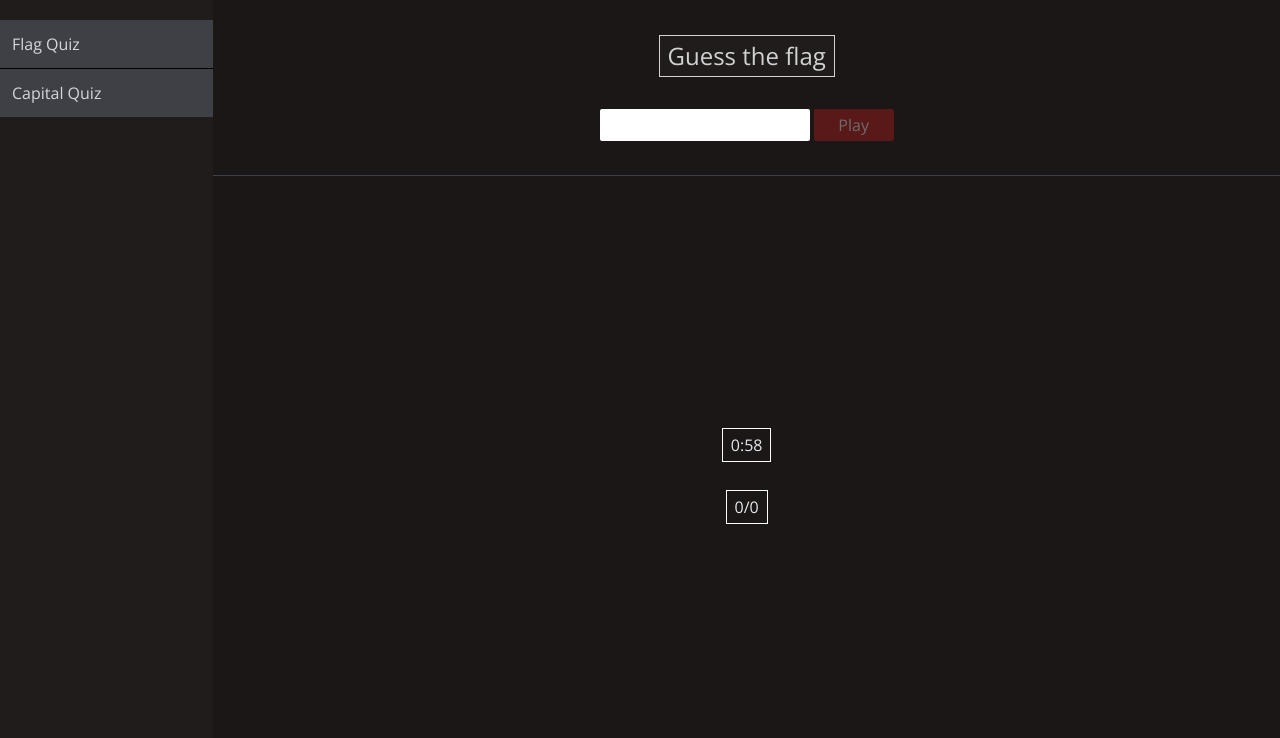
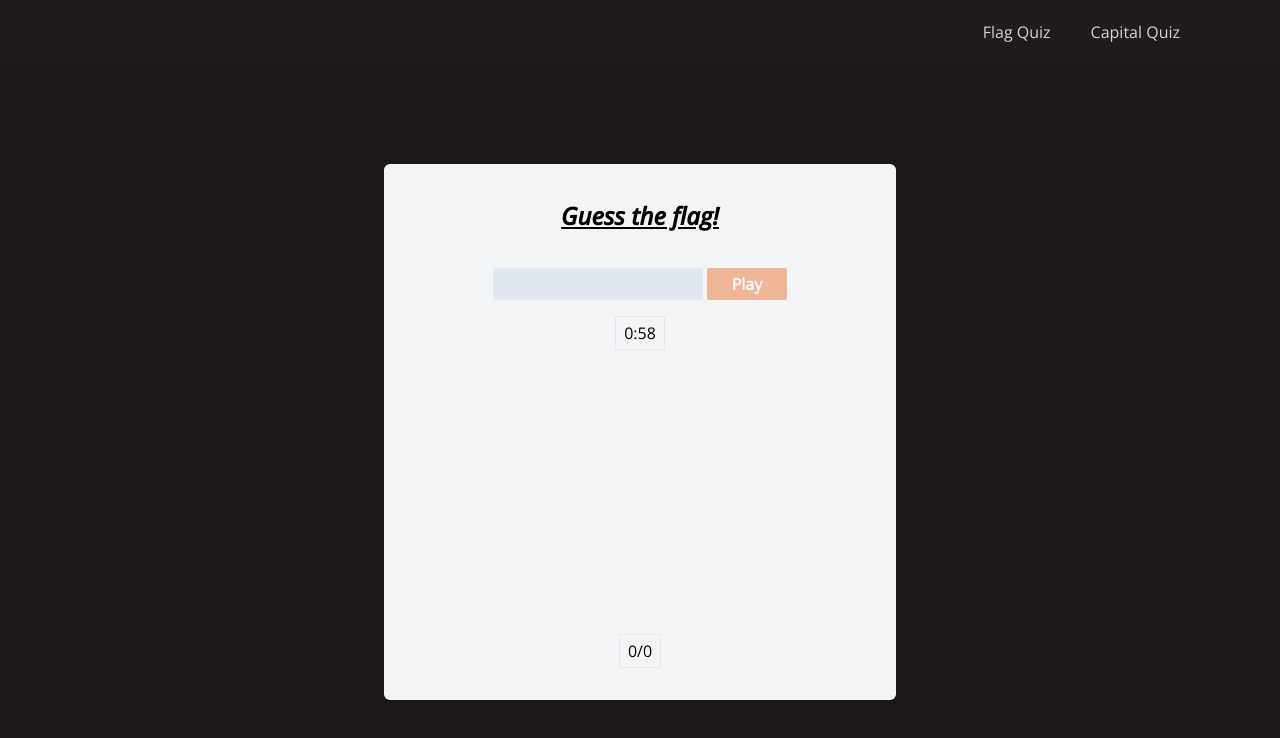
Before and after one commit to gering2/geography-quizzes, a React (Create React App) app: page / in a window 1280 px wide. Both pictures are taken after a click on the button "Play". Shown: the top 738 px of the page. Built offline with nearby package versions, Linux system fonts and the light colour scheme; no server answers.

Commit message:
update styling

```diff
--- a/src/Components/Flags.js
+++ b/src/Components/Flags.js
@@ -5,9 +5,9 @@ export default function Flags(props) {
 
   return (
     !props.showModal?
-    <div class="bg-zinc-800 shadow-2xl rounded-sm ">
+    <div class="w-80 h-64 max-w-100">
     {props.country ?
-    <img class = "w-80 max-h-64 max-w-100"src={props.country.flag}></img>:<div></div> }
+    <img class = "object-contain "src={props.country.flag}></img>:<div></div> }
     </div>:null
   )
 }
--- a/src/Components/GuessInput.js
+++ b/src/Components/GuessInput.js
@@ -2,11 +2,11 @@ import React from 'react'
 
 export default function GuessInput({activeGame,showModal,handleInputChange,checkForSubmit,startGame}) {
   return (
-    <div class = "solid border-b border-zinc-700 flex  flex-none flex-col items-center flex-none justify-center h-44" >
-      <p class="text-white bg-[#201C1C] border-opacity-80 text-opacity-80 text-2xl border border-white py-1 p-2">Guess the flag</p>
+    <div class = " flex  flex-none flex-col items-center flex-none justify-center" >
+      <p class="  text-opacity-80 text-2xl font-semibold py-1 p-2 underline italic">Guess the flag!</p>
       <div class = "mt-8 flex items-center justify-center flex-row">
-        <input  id = 'guessInput' autocomplete="off" disabled={!activeGame} onKeyDown={(e) => {checkForSubmit(e)}} onChange ={(e) => handleInputChange(e)} class="rounded-sm mr-1 px-1 py-1 focus:outline-none disabled:opacity-10 p-0 mdt-auto mdb-4" ></input>
-        <button disabled = {activeGame || showModal}  class=" w-20 rounded-sm disabled:opacity-40 disabled:hover:bg-red-700 px-0 py-1  text-gray-200 justify-center relative bg-red-700 hover:bg-red-900 mdt-12" onClick={startGame}>Play</button>
+        <input  id = 'guessInput' autocomplete="off" disabled={!activeGame} onKeyDown={(e) => {checkForSubmit(e)}} onChange ={(e) => handleInputChange(e)} class="font-semibold rounded-sm bg-slate-200 mr-1 px-1 py-1 focus:outline-none disabled:opacity-10 p-0 mdt-auto mdb-4" ></input>
+        <button disabled = {activeGame || showModal}  class="w-20 rounded-sm disabled:opacity-40 disabled:hover:bg-blue-700 px-0 py-1  text-white justify-center relative bg-orange-600 font-bold hover:bg-orange-800 mdt-12" onClick={startGame}>Play</button>
       </div>
     </div>
   )
--- a/src/Components/QuizAnswer.js
+++ b/src/Components/QuizAnswer.js
@@ -43,6 +43,6 @@ export default function QuizAnswer({setNumberCorrect,setNumberGuessed,numberCorr
   },[country])
 
   return (
-    <button disabled={questionAnswered} onClick = {(e) => handleAnswerClick(e)} class={`rounded-sm mb-2 mt-1 flex justify-center text-white text-opacity-90  w-[40%] py-6 text-2xl cursor-pointer rounded-md  ${incorrectAnswer?"bg-[#D10203]":correctAnswer?"bg-[#00FF00]":"bg-[#333333]"}`}>{answer}</button>
+    <button disabled={questionAnswered} onClick = {(e) => handleAnswerClick(e)} class={`rounded-sm font-semibold mb-2 mt-1 flex justify-center text-white text-opacity-90  w-[30%] py-4 text-2xl cursor-pointer rounded-md  ${incorrectAnswer?"bg-[#D10203]":correctAnswer?"bg-[#00FF00]":"bg-orange-500"}`}>{answer}</button>
   )
 }
--- a/src/Components/QuizAnswers.js
+++ b/src/Components/QuizAnswers.js
@@ -16,7 +16,7 @@ export default function QuizAnswers(props) {
       {[...props.quizAnswers].map((quizCountry) => { //render 4 multiple choice questions
         return <QuizAnswer key={quizCountry.name} setNumberCorrect = {props.setNumberCorrect} setNumberGuessed={props.setNumberGuessed} numberCorrect = {props.numberCorrect} numberGuessed={props.numberGuessed} questionAnswered={questionAnswered} setQuestionAnswered={setQuestionAnswered} answer={quizCountry.capital} country={props.country}  ></QuizAnswer>
       })}
-      {!quizFinished? <button disabled = {!questionAnswered} onClick = {props.chooseRandomCountry} class="rounded-sm mb-4 px-3 py-2 mt-6 bg-red-700  hover:bg-red-900 text-white cursor-pointer">Next&nbsp;{/*String.fromCharCode(8594)*/}</button>: <button  disabled={!questionAnswered} onClick = {props.setShowModal} class="px-3 py-2 mt-2 bg-red-700  hover:bg-red-900 text-white cursor-pointer">Next&nbsp;{/*String.fromCharCode(8594)*/}</button>}
+      {!quizFinished? <button disabled = {!questionAnswered} onClick = {props.chooseRandomCountry} class="rounded-sm mb-4 px-3 py-2 mt-6 bg-gray-700 hover:bg-gray-900 text-white cursor-pointer">Next&nbsp;{/*String.fromCharCode(8594)*/}</button>: <button  disabled={!questionAnswered} onClick = {props.setShowModal} class="px-3 py-2 mt-2 bg-red-700  hover:bg-red-900 text-white cursor-pointer">Next&nbsp;{/*String.fromCharCode(8594)*/}</button>}
     </div>
   )
 }
--- a/src/Components/Score.js
+++ b/src/Components/Score.js
@@ -2,6 +2,6 @@ import React from 'react'
 
 export default function Score(props) {
   return (
-    <div class="text-gray-200 ">{props.numberCorrect}/{props.numberGuessed} </div>
+    <div class="font-semilight ">{props.numberCorrect}/{props.numberGuessed} </div>
   )
 }
--- a/src/Components/ScoreModal.js
+++ b/src/Components/ScoreModal.js
@@ -2,9 +2,9 @@ import React from 'react'
 
 export default function ScoreModal(props) {
   return (
-      <div class="w-full flex justify-center items-center h-full ">
-        <div class =" relative rounded-md flex flex-col text-xl font-medium items-center bg-[#3333] justify-center   text-white w-[30%] h-[50%]">
-               <button class="ml-auto px-2 absolute top-1 right-1"
+      <div class="absolute t-[40%] h-[50%] w-[45%] ">
+        <div class =" relative text-white rounded-md flex font-medium items-center bg-orange-500 justify-center ">
+               <button class="right-5 first-letter relative flex justify-self-start font-extrabold rounded-lg px-1"
               onClick = {() => {props.setShowModal(false);
                 if(props.setActiveGame){
                   props.setActiveGame(false)}
@@ -12,10 +12,10 @@ export default function ScoreModal(props) {
                   props.resetScore();
                   }
                  }>x</button>
-              <div class="border 1px white flex flex-col h-[70%] w-[75%] justify-center items-center  ">
-            <p class=" absolute top-[40%] flex flex-row">  You scored <p class=" mx-2 px-1 border solid white">{props.numberCorrect}/{props.numberGuessed}</p> </p>
+              <div class="  ">
+            <p class="flex flex-row">  You scored <span class= "font-bold px-2 text-grey-100 ">{props.numberCorrect}/{props.numberGuessed}</span> </p>
             {props.numberGuessed ?
-            <p class="absolute top-[55%]">{((props.numberCorrect/props.numberGuessed)*100).toFixed(2)}%</p>:null}
+            <p class="">{((props.numberCorrect/props.numberGuessed)*100).toFixed(2)}%</p>:null}
            </div>
         </div>
         </div>
--- a/src/Screens/FlagGuess.js
+++ b/src/Screens/FlagGuess.js
@@ -144,9 +144,11 @@ export default function FlagGuess() {
   },[])
 
   return (
-    <div class="flex  basis-10/12  overflow-y-auto h-full flex-col bg-[#1B1717]">
+    <div class="flex items-center justify-center overflow-y-auto h-full flex-col bg-[#1B1717]">
+      <div class="bg-gray-100 w-[40%] rounded-md px-2 py-8">
       <GuessInput checkForSubmit={checkForSubmit} activeGame = {activeGame} showModal={showModal} handleInputChange={handleInputChange} startGame={startGame}></GuessInput>
       <FlagGuessContent setShowModal = {setShowModal} country = {country} activeGame = {activeGame} resetScore = {resetScore} numberCorrect={numberCorrect} numberGuessed = {numberGuessed} minutesLeft={minutesLeft} secondsLeft={secondsLeft} showModal={showModal} ></FlagGuessContent>
+      </div>
     </div>
   )
 }
--- a/src/Screens/FlagGuessContent.js
+++ b/src/Screens/FlagGuessContent.js
@@ -4,10 +4,10 @@ import Score from '../Components/Score'
 import ScoreModal from '../Components/ScoreModal'
 export default function FlagGuessContent(props) {
   return (
-    <div class = " h-full overflow-y-hidden justify-center items-center flex flex-col mb-10  ">
-      {!props.showModal?<div class="mb-3 mt-4 px-2 py-1 border-[1px] border-white text-gray-200">{props.minutesLeft}:{props.secondsLeft<10?'0':''}{props.secondsLeft}</div>:null}
+    <div class = "  justify-center items-center flex flex-col  ">
+      {!props.showModal?<div class="mb-3 mt-4 px-2 py-1 border-[1px]">{props.minutesLeft}:{props.secondsLeft<10?'0':''}{props.secondsLeft}</div>:null}
       <Flags showModal = {props.showModal} country = {props.country}></Flags>
-      {props.activeGame?<div class="mt-4 border-white border-[1px] px-2 py-1" ><Score numberCorrect={props.numberCorrect} numberGuessed={props.numberGuessed}></Score></div>:null}
+      {props.activeGame?<div class="mt-4  border-[1px] px-2 py-1" ><Score numberCorrect={props.numberCorrect} numberGuessed={props.numberGuessed}></Score></div>:null}
       {props.showModal?<ScoreModal resetScore = {props.resetScore} numberCorrect = {props.numberCorrect} setNumberCorrect = {props.setNumberCorrect} numberGuessed = {props.numberGuessed} setNumberGuessed = {props.setNumberGuessed} setShowModal={props.setShowModal} ></ScoreModal>:null}
     </div>
   )
--- a/src/Screens/Layout.js
+++ b/src/Screens/Layout.js
@@ -6,7 +6,7 @@ import { Routes,BrowserRouter,Route } from 'react-router-dom'
 export default function Layout() {
 
   return (
-    <div class="flex flex-row h-full">
+    <div class="flex flex-col h-full">
       <BrowserRouter>
 
           <SideNav></SideNav>
--- a/src/Screens/SideNav.js
+++ b/src/Screens/SideNav.js
@@ -2,10 +2,10 @@ import React from 'react'
 import {Link} from 'react-router-dom'
 export default function SideNav() {
   return (
-    <nav class = " flex h-screen text-gray-200 text-opacity-90  basis-2/12 bg-[#201C1C]">
-      <ul class= " divide-y divide-black divide w-full h-full flex flex-col">
-        <Link class=" mt-5  px-3 py-3 w-f[] bg-zinc-700 hover:bg-zinc-900 " to = "/">Flag Quiz</Link>
-        <Link class="  px-3 py-3 w-full  bg-zinc-700 hover:bg-zinc-900 "to = "/capital-quiz">Capital Quiz</Link>
+    <nav class = " text-gray-200 p-5  text-opacity-90   bg-[#201C1C]">
+      <ul class= "  pr-20 w-full h-full flex flex-row justify-end gap-10">
+        <Link class="   hover:text-blue-300" to = "/">Flag Quiz</Link>
+        <Link class="    hover:text-blue-300 "to = "/capital-quiz">Capital Quiz</Link>
       </ul>
     </nav>
   )
```
Also changed, not shown: src/Screens/CapitalGuess.js (+7 -6 lines).
